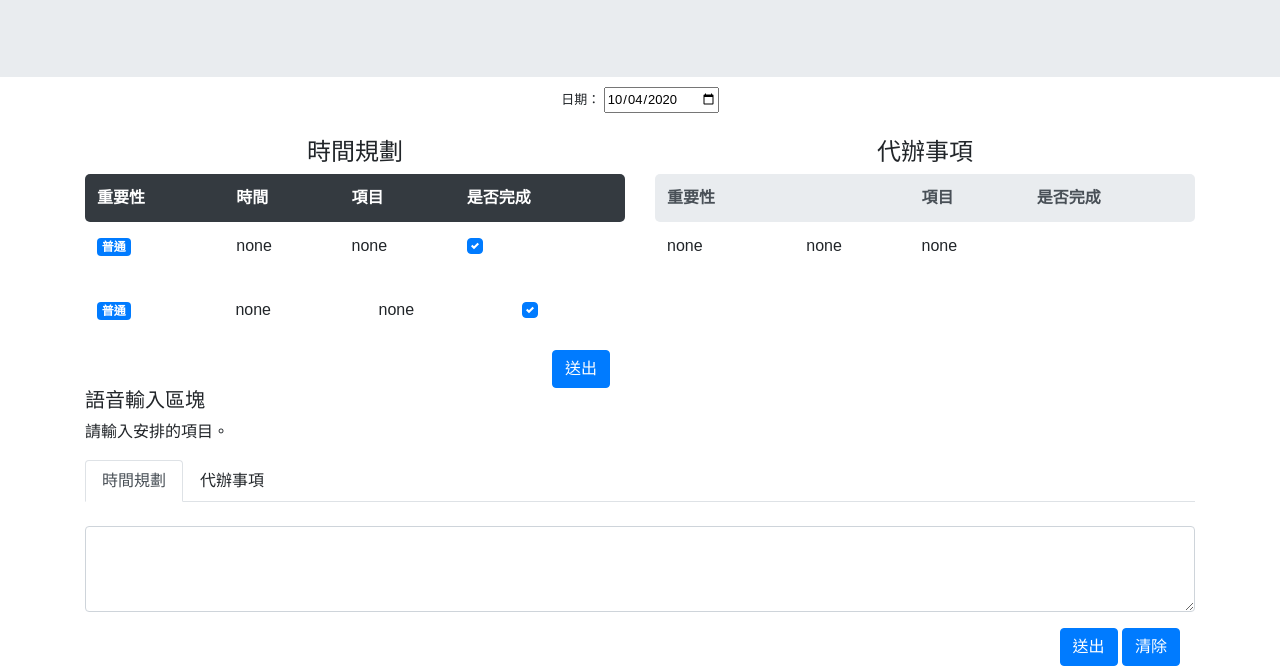
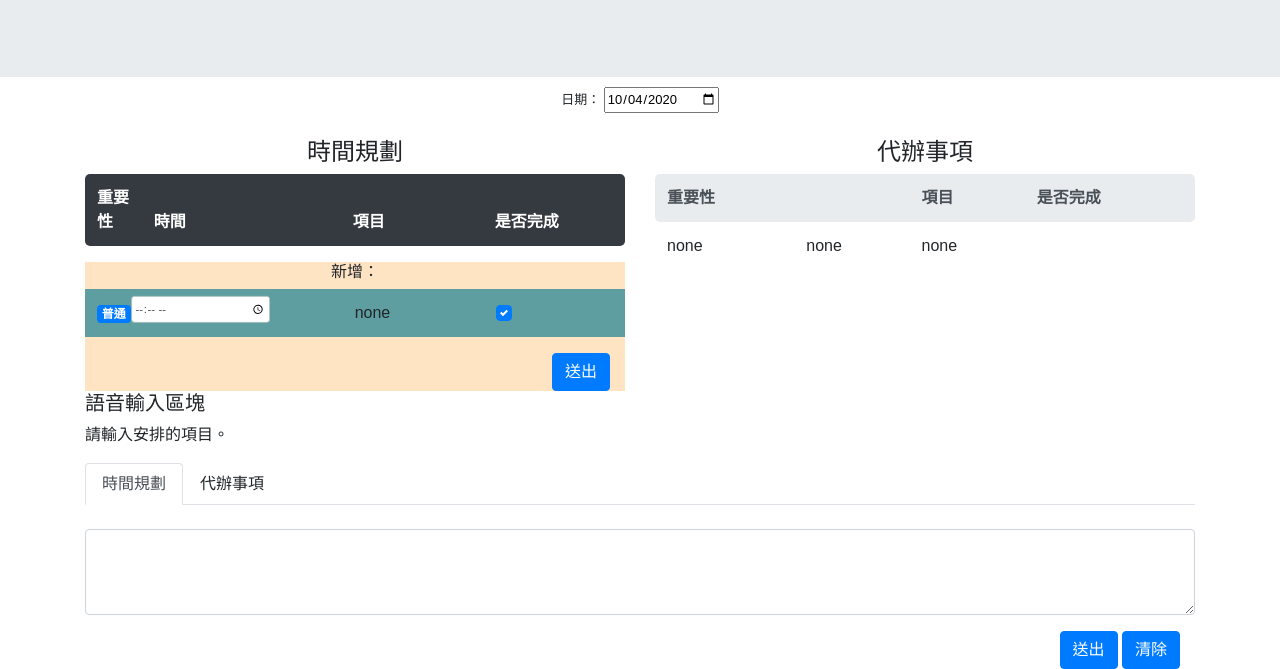
Before and after one commit to Joy-Brave/to-do-list, a plain HTML site: page Index.html in a window 1280 px wide. Shown: the part 147-816 px from the top of the page. Drawn offline with nearby package versions, Linux system fonts and the light colour scheme.

Commit message:
Update Index.html

```diff
--- a/Index.html
+++ b/Index.html
@@ -26,10 +26,12 @@
         table th {
             border-top: 0px !important;
             border-bottom: 0px !important;
+            position: relative;
         }
 
         table td {
             border-top: 0px !important;
+            position: relative;
         }
 
         table th:first-child {
@@ -38,6 +40,30 @@
 
         table th:last-child {
             border-radius: 0 5px 5px 0;
+        }
+        .mycol1 {
+            width:10%;
+
+        }
+
+        .mycol2 {
+            width:35%;
+
+        }
+
+        .mycol3 {
+            width:25%;
+        }
+
+        .mycol4 {
+            width:25%;
+        }
+        table input{
+            position: absolute;
+            transform:scale(0.7) translate(-40%, -40%);
+            font-size: 50%;
+            padding:2% !important;
+
         }
 
         @font-face {
@@ -69,39 +95,30 @@
                 <table class="table">
                     <thead class="thead-dark">
                         <tr>
-                            <th>重要性</th>
-                            <th>時間</th>
-                            <th>項目</th>
-                            <th>是否完成</th>
+                            <th class="mycol1">重要性</th>
+                            <th class="mycol2">時間</th>
+                            <th class="mycol3">項目</th>
+                            <th class="mycol4">是否完成</th>
                         </tr>
                     </thead>
                     <tbody>
-                        <tr>
-                            <td class="select-importance">
+
+                    </tbody>
+                </table >
+                <form style="background-color: bisque; padding: 1rem;padding: 0;" >
+                <h6  class="text-center">新增：</h6>
+                <table class="table">
+                    <tbody>
+                        <tr data-addRow="true" style="background-color: cadetblue;">
+                            <td class="select-importance mycol1" data-importance="0">
                                     <span class="badge badge-primary">普通</span>
                             </td>
-                            <td>none</td>
-                            <td>none</td>
-                            <td>
-                                <div class="custom-control custom-checkbox">
-                                    <input type="checkbox" class="custom-control-input" id="customCheckB1" checked>
-                                    <label class="custom-control-label" for="customCheckB1"></label>
-                                </div>
+                            <td class="mycol2">
+                                <input class="form-control input-sm"  type="time"
+                                 required>
                             </td>
-                        </tr>
-                    </tbody>
-                </table >
-                <form>
-
-                <table class="table">
-                    <tbody>
-                        <tr data-addRow="true">
-                            <td class="select-importance">
-                                    <span class="badge badge-primary">普通</span>
-                            </td>
-                            <td>none</td>
-                            <td>none</td>
-                            <td>
+                            <td class="mycol3">none</td>
+                            <td class="mycol4">
                                 <div class="custom-control custom-checkbox">
                                     <input type="checkbox" class="custom-control-input" id="customCheckB2" checked>
                                     <label class="custom-control-label" for="customCheckB2"></label>
@@ -175,8 +192,15 @@
     </div>
 
     <script>
-        //日期
+        //基本屬性
+        let importanceMap=new Map();
+        importanceMap.set('0',{value:"普通",class:"badge-primary"})
+        importanceMap.set('1',{value:"重要",class:"badge-danger"})
 
+        //測是預設值
+
+
+        //今日日期
         let currentDate = new Date();
         function getDateFormat(date) {
             let year = date.getFullYear()
@@ -209,11 +233,14 @@
         document.addEventListener('click', function(event){
             let target=event.target;
             if (!target.parentElement.classList.contains('select-importance')) return;
-            target.classList.toggle('badge-primary');
-            target.classList.toggle('badge-danger');
-            target.innerHTML=target.innerHTML=="重要"?"普通":"重要";
+            let number= target.parentElement.dataset.importance;
+            target.classList.toggle(importanceMap.get(number).class);
+            target.parentElement.dataset.importance=number=String(importanceMap.size<= +number+1? 0: +number+1);
+            target.classList.toggle(importanceMap.get(number).class);
+            target.innerHTML=importanceMap.get(number).value;
+        })
+        //
 
-        })
     </script>
 </body>
 
```
